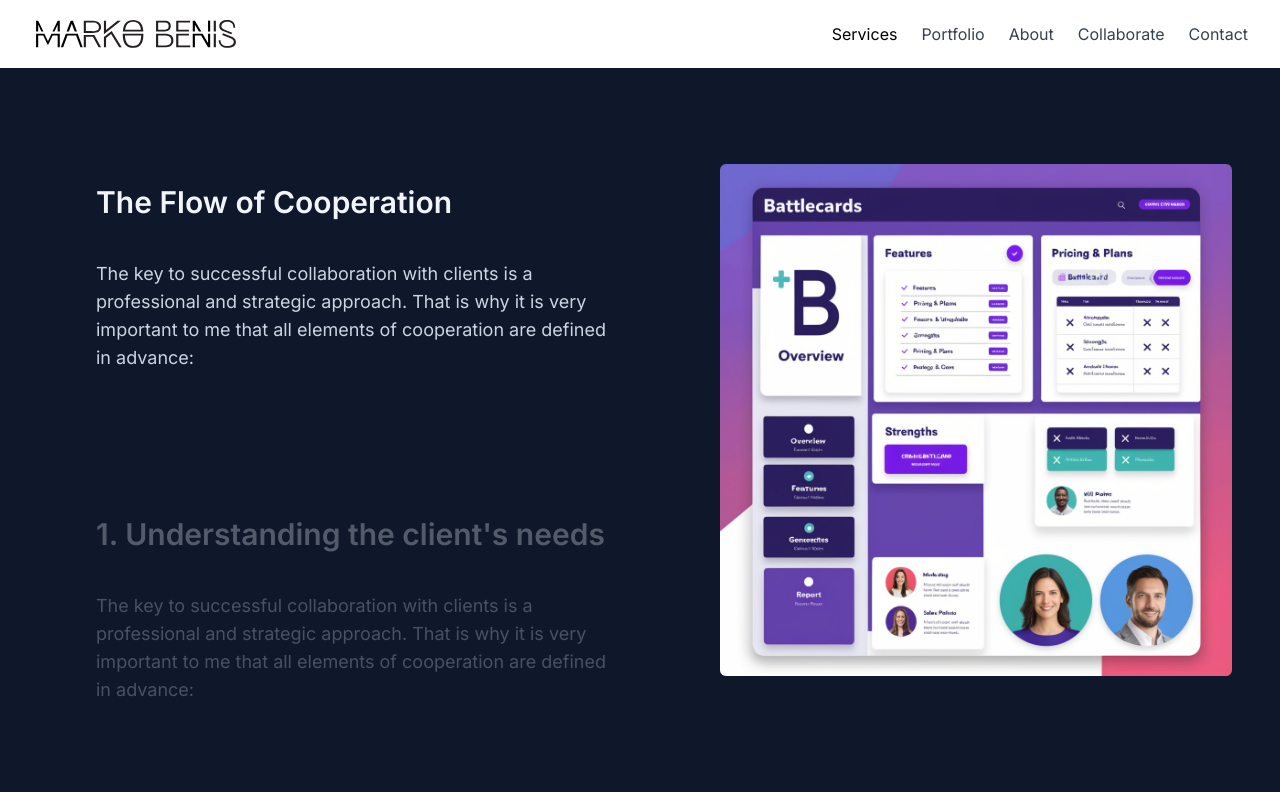
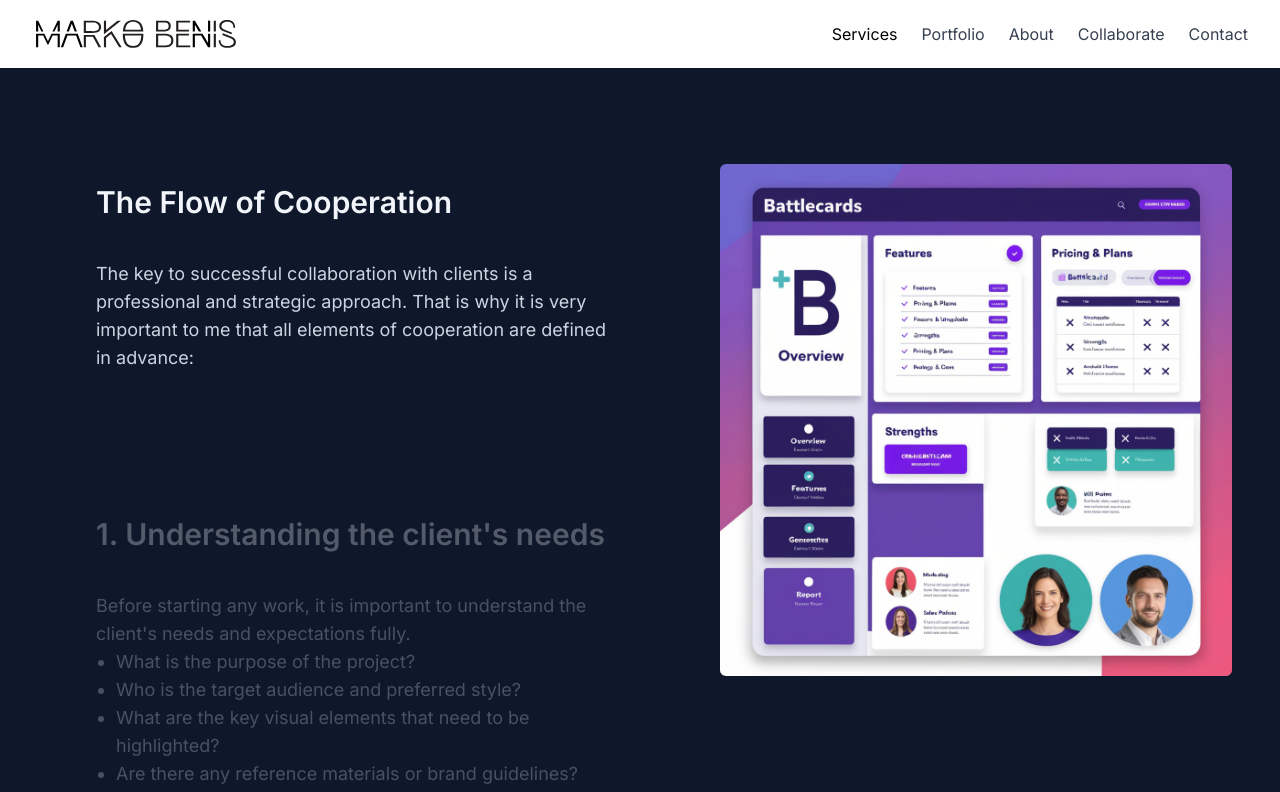
Before and after one commit to mariames/marko-benes-2, a Next.js app: page /collaborate in a window 1280 px wide. Shown: the top 792 px of the page. Built offline with nearby package versions, Linux system fonts and the light colour scheme.

Commit message:
Small improvements

```diff
--- a/app/sec/page.tsx
+++ b/app/sec/page.tsx
@@ -7,6 +7,7 @@ import { Cta } from '@/components/Cta'
 import Stack from '@/components/Stack'
 import CardSection from '@/components/CardSection'
 import ProjectShowcase from '@/components/ProjectShowcase'
+import Faq from '@/components/Faq'
 
 const page = () => {
   return (
@@ -18,6 +19,7 @@ const page = () => {
         <Stack />
         <CardSection />
         <ProjectShowcase />
+        <Faq />
         <Cta />
     </>
   )
--- a/components/Stack.tsx
+++ b/components/Stack.tsx
@@ -35,11 +35,11 @@ const Stack: React.FC = () => {
               {isLeftColumn ? (
                 <>
                   <span className="text-gray-400">{item.name}</span>
-                  <img src={item.icon} alt={item.name} className="h-6 w-6" />
+                  <img src={item.icon} alt={item.name} className="h-6 w-6 rounded-md" />
                 </>
               ) : (
                 <>
-                  <img src={item.icon} alt={item.name} className="h-6 w-6" />
+                  <img src={item.icon} alt={item.name} className="h-6 w-6 rounded-md" />
                   <span className="text-gray-400">{item.name}</span>
                 </>
               )}
--- a/components/StickyScrollDemo.tsx
+++ b/components/StickyScrollDemo.tsx
@@ -29,9 +29,15 @@ const content = [
       description: (
         <>
           <p>
-          The key to successful collaboration with clients is a professional and strategic approach. That is why it is very
-          important to me that all elements of cooperation are defined in advance:
+          Before starting any work, it is important to understand the client&#39;s needs and expectations fully.
           </p>
+          <ul className="list-disc ml-5">
+            <li>What is the purpose of the project?</li>
+            <li>Who is the target audience and preferred style?</li>
+            <li>What are the key visual elements that need to be highlighted?</li>
+            <li>Are there any reference materials or brand guidelines?</li>
+          </ul>
+          <p>In the Services section, you can view all the necessary information that I need for each type of service.</p>
         </>
       ),
       content: (
```
